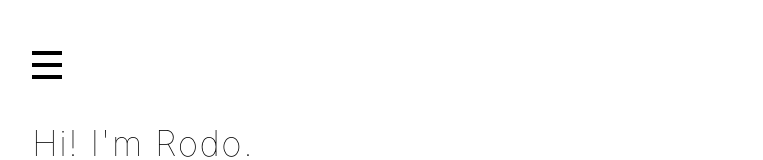
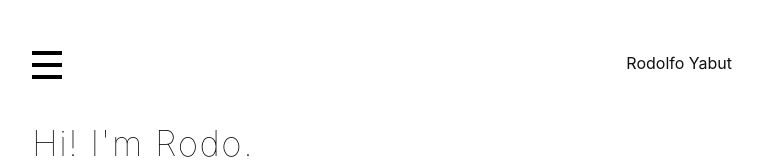
Before and after one commit to rodocite/portfolio, a Next.js app: page / in a window 1280 px wide. Shown: the top 160 px of the page, without its empty margins (16-779 px from the left). Built offline with nearby package versions, Linux system fonts and the light colour scheme.

Commit message:
Add a Logo component
- Uses matchMedia to use full name vs short name

```diff
--- a/components/Layout.js
+++ b/components/Layout.js
@@ -24,6 +24,9 @@ const Grid = styled.div`
 
 const Header = styled.div`
   grid-area: header;
+  display: flex;
+  justify-content: space-between;
+  align-items: center;
 `
 
 const GridNav = styled.div`
@@ -38,9 +41,32 @@ const Footer = styled.div`
   grid-area: footer;
 `
 
+const Logo = styled.div`
+  font-family: -apple-system, BlinkMacSystemFont, sans-serif;
+  color: #111111
+`
+
 class Layout extends React.Component {
+  state = {
+    isDesktop: false
+  }
+
   componentDidMount() {
+    const mq = window.matchMedia('(min-width: 768px)')
+
+    mq.addListener(() => {
+      this.setState({ isDesktop: mq.matches })
+    })
+
+    this.setState({ isDesktop: mq.matches })
+
     TweenMax.to(['.layout-transition'], 0.5, { opacity: 1 })
+  }
+
+  renderLogo() {
+    return this.state.isDesktop
+      ? <Logo>Rodolfo Yabut</Logo>
+      : <Logo>Rodo</Logo>
   }
 
   render() {
@@ -50,6 +76,7 @@ class Layout extends React.Component {
           <Hamburger>
             <Nav />
           </Hamburger>
+          { this.renderLogo() }
         </Header>
         <Content>
           { this.props.children }
```
